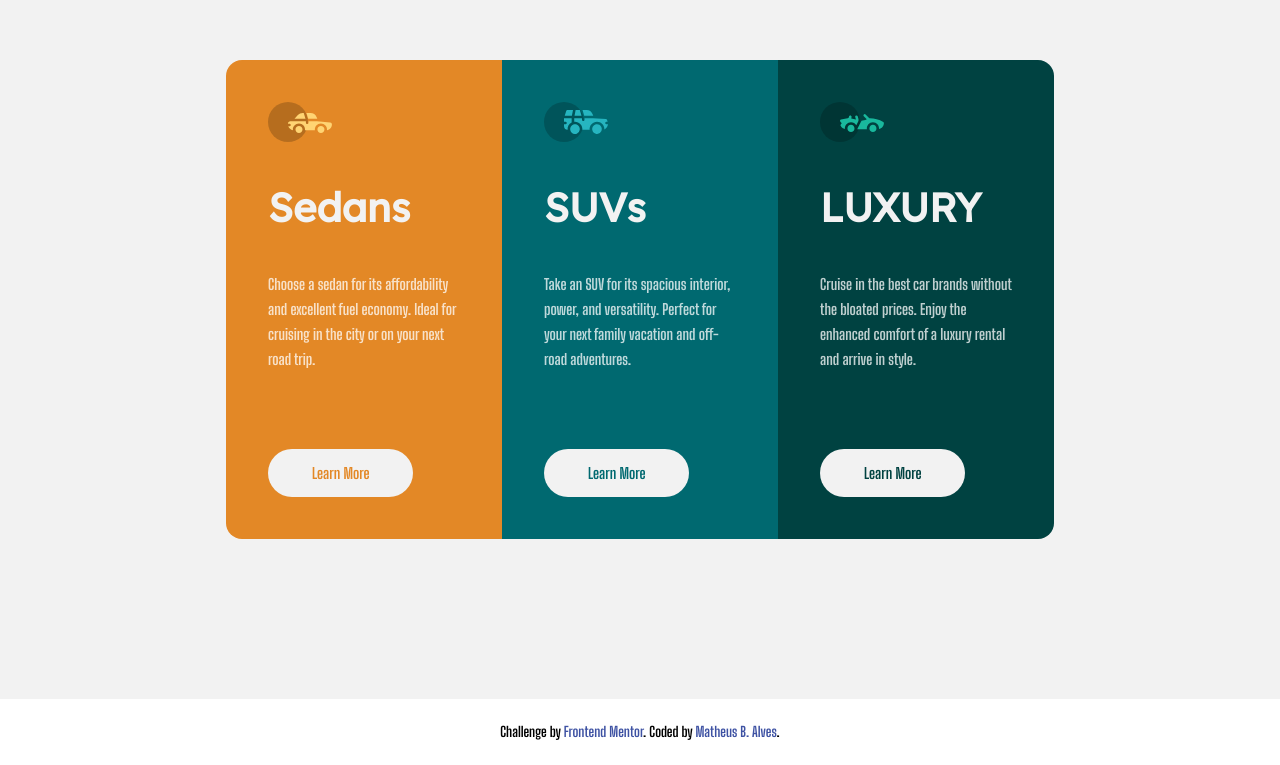
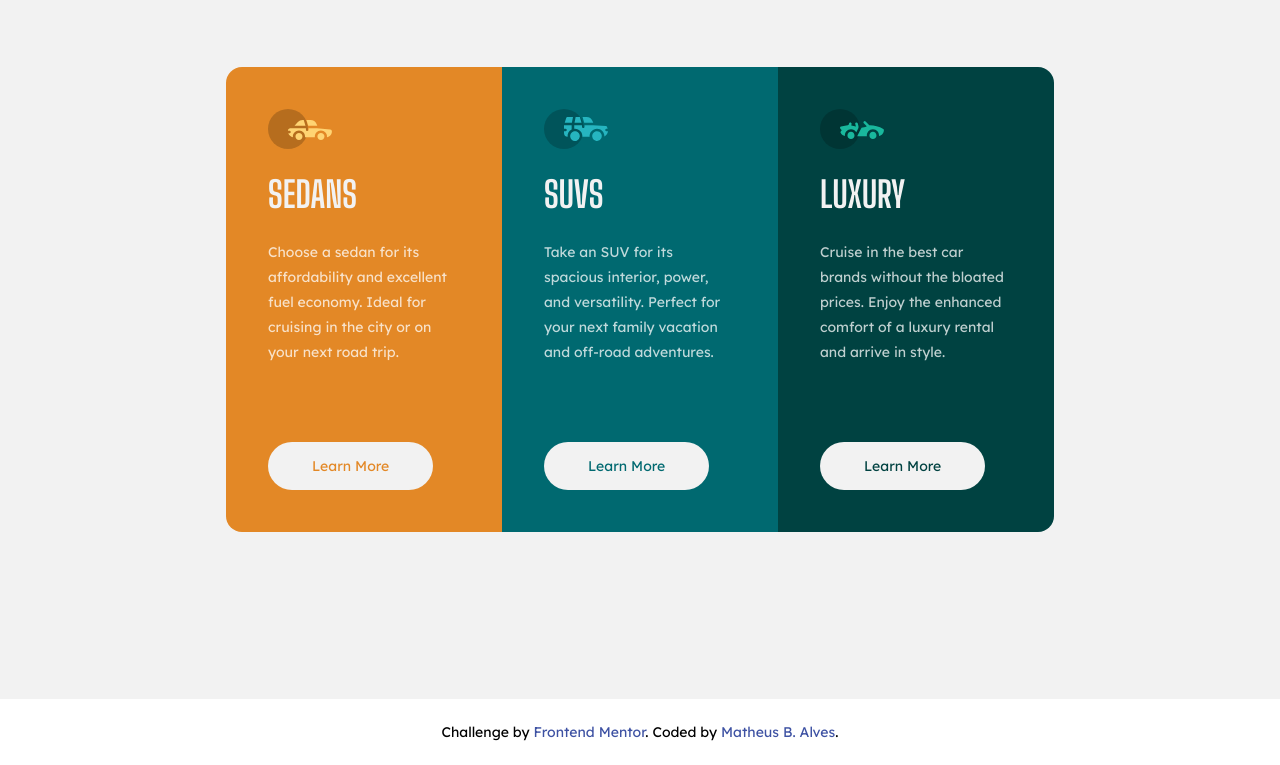
Before and after one commit to MatheusBAlves/3-column-preview-card-component-main, a plain HTML site: page index.html in a window 1280 px wide. Shown: the part 101-866 px from the top of the page. Drawn offline with Linux system fonts and the light colour scheme.

Commit message:
link hover, font-family

```diff
--- a/style.css
+++ b/style.css
@@ -7,6 +7,10 @@
   --transparent-white: hsla(0, 0%, 100%, 0.75);
   --very-light-gray: hsl(0, 0%, 95%);
 
+  --first-family: 'Big Shoulders Display', cursive;
+  --second-family: 'Lexend Deca', sans-serif;
+
+
   font-size: 62.5%;
 }
 
@@ -14,7 +18,6 @@
   margin: 0;
   padding: 0;
   box-sizing: border-box;
-  font-family: 'Big Shoulders Display', cursive;
 }
 
 a {
@@ -23,6 +26,7 @@ a {
 
 body {
   font-size: 1.5rem;
+  font-family: var(--second-family);
 }
 
 .container {
@@ -69,11 +73,11 @@ body {
 
 .card__title {
   color: var(--very-light-gray);
-
+  font-family: var(--first-family);
+  text-transform: uppercase;
   font-size: 4rem;
-  font-family: 'Lexend Deca', sans-serif;
   font-weight: 700;
-  padding-block: 40px;
+  padding-block: 24px;
 }
 
 .card__paragraph {
@@ -82,26 +86,29 @@ body {
   font-weight: 400;
 }
 
-.card--sedans .card__button {
-  color: var(--color);
-}
-
-.card--suvs .card__button {
-  color: var(--color);
-}
-
-.card--luxury .card__button {
-  color: var(--color);
-}
-
 .card__button {
+  font-family: var(--second-family);
   margin-top: 27px;
+  font-size: 1.4rem;
   background-color: var(--very-light-gray);
   border-radius: 40px;
   display: grid;
   place-items: center;
   padding: 15px 44px;
 }
+
+.card--sedans .card__button,
+.card--suvs .card__button,
+.card--luxury .card__button {
+  color: var(--color);
+}
+
+.card__button:hover {
+  text-decoration: underline;
+}
+
+
+
 
 @media (min-width: 1024px) {
   .container {
@@ -123,6 +130,14 @@ body {
     border-radius: 0 16px 16px 0;
   }
 
+  .card__title {
+    font-size: 3.6rem;
+  }
+
+  .card__paragraph {
+    font-size: 1.4rem;
+  }
+
   .card__button {
     margin-top: 77px;
   }
```
